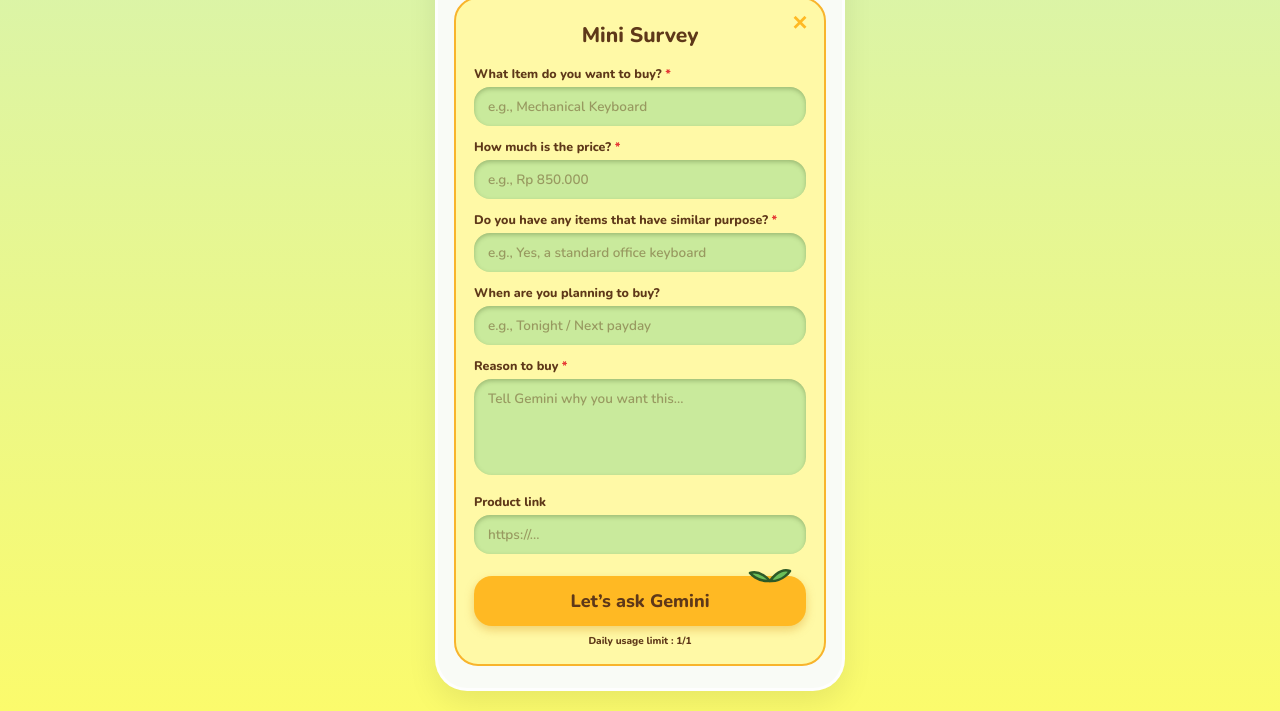
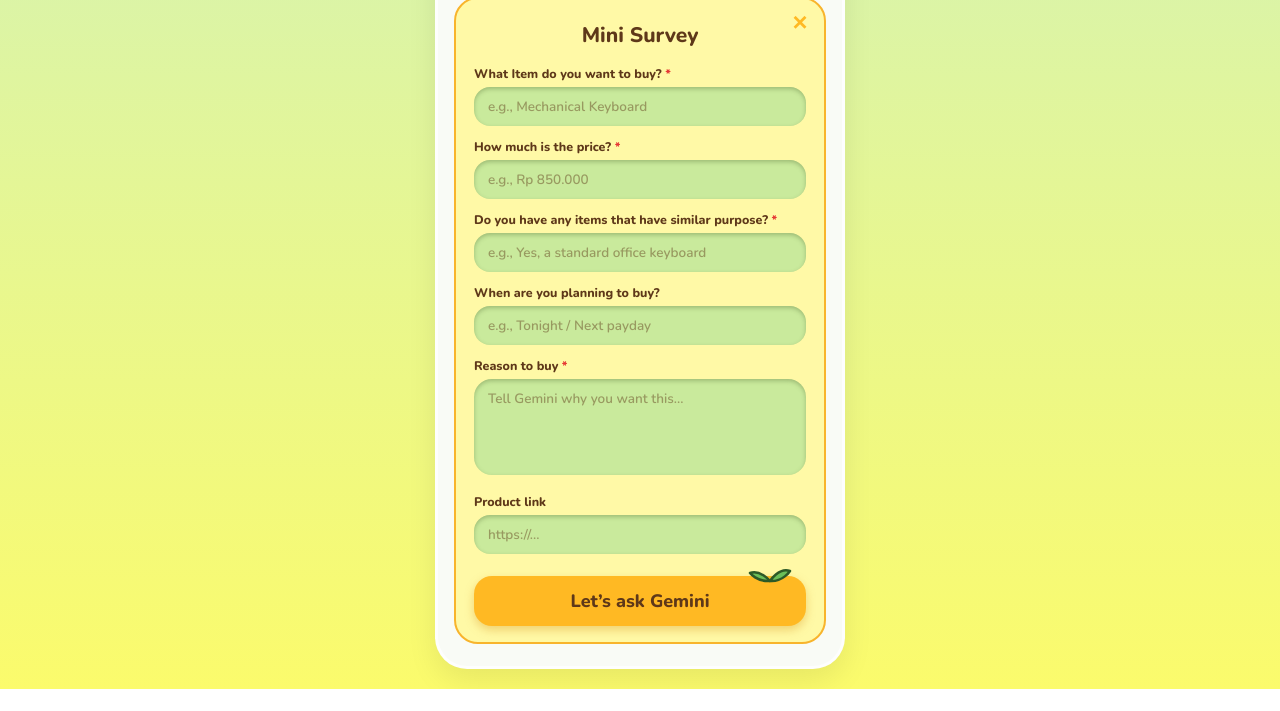
Before and after one commit to alexwijanarko123/Lemon-Aid-web, a website: page Lemon-Aid/AI_insight.html in a window 1280 px wide. Shown: the part 124-835 px from the top of the page. After the commit the page ends 813 px from the top, so only its background shows below. Drawn offline with nearby package versions, Linux system fonts and the light colour scheme.

Commit message:
Remove daily usage limit display
Removed daily usage limit text from the AI insight section.

```diff
--- a/Lemon-Aid/AI_insight.html
+++ b/Lemon-Aid/AI_insight.html
@@ -80,8 +80,6 @@
             </svg>
             <button type="submit" class="btn-primary" id="ask-btn">Let’s ask Gemini</button>
           </div>
-
-          <p class="usage-limit" id="usage-text">Daily usage limit : 1/1</p>
         </form>
       </section>
 
```
